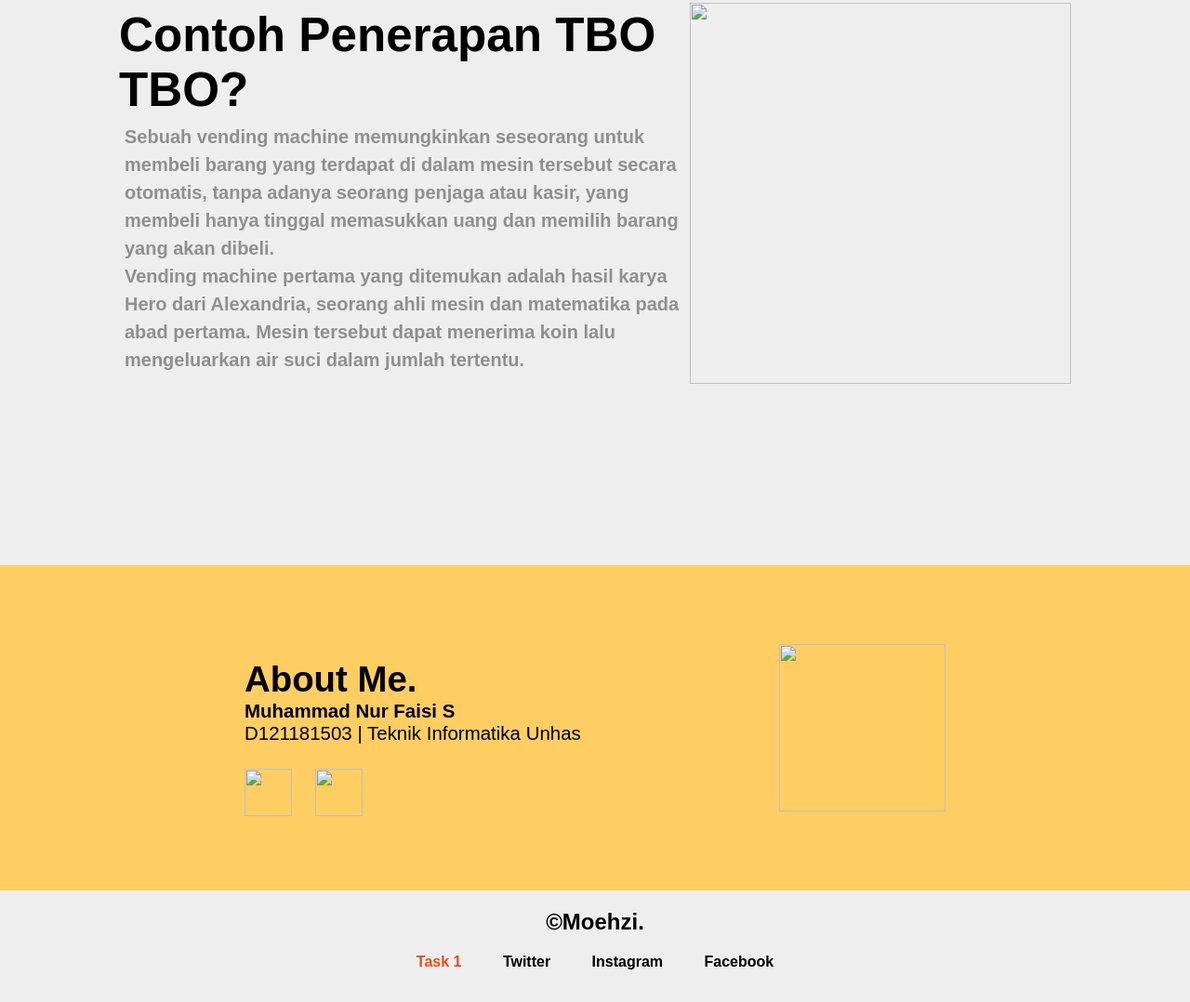
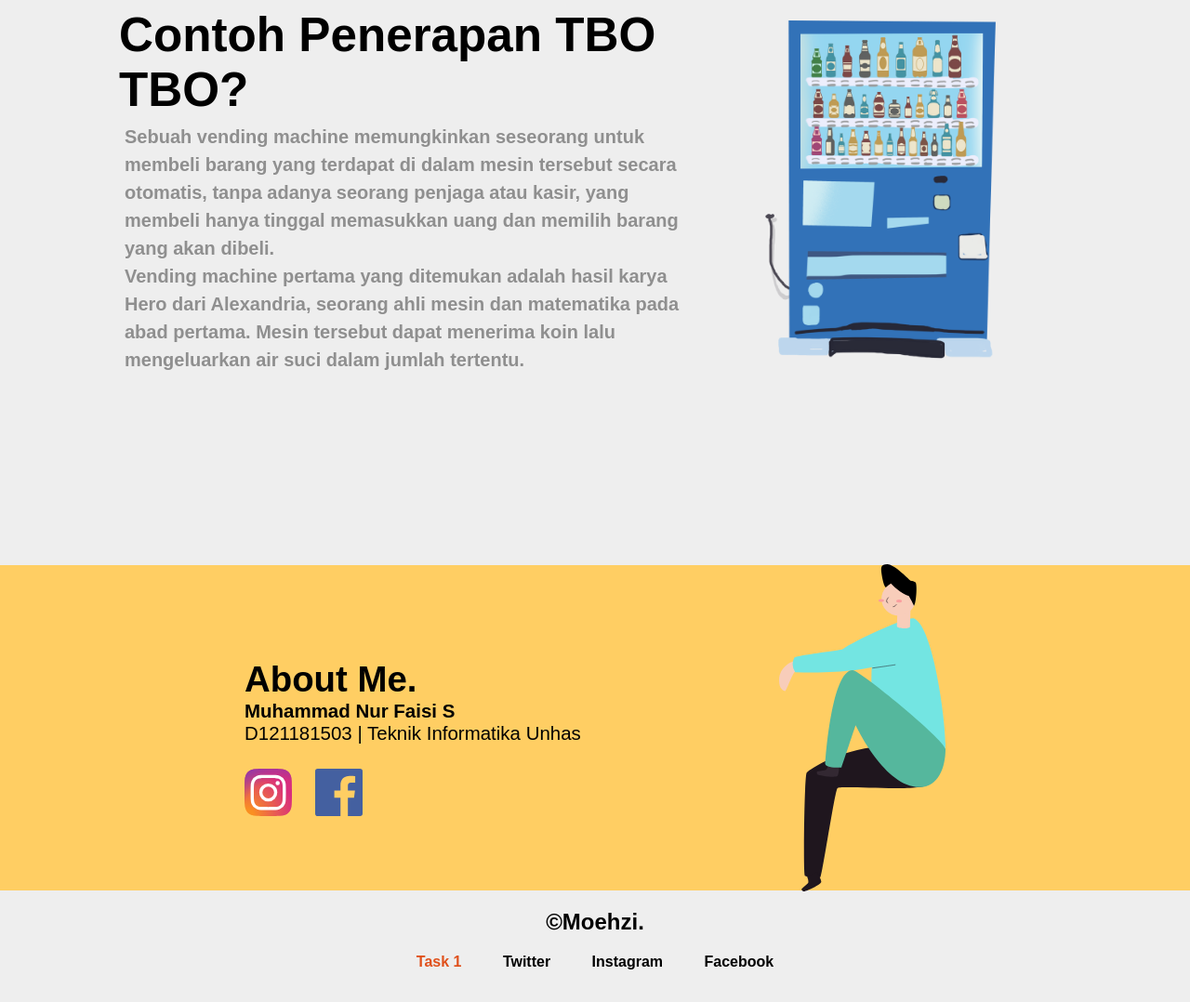
Before and after one commit to moehzi/tasktbo, a plain HTML site: page index.html in a window 1280 px wide. Shown: the part 1692-2770 px from the top of the page at 93% size. Drawn offline with nearby package versions, Linux system fonts and the light colour scheme; the site is published under a folder, as on GitHub Pages, so addresses that start at the root find nothing.

Commit message:
Update index.html

```diff
--- a/index.html
+++ b/index.html
@@ -32,7 +32,7 @@
                 </h3>
             </div>
             <div class="landingImage" data-aos="fade-down" data-aos-duration="2000">
-                <img src="/img/lading.svg" alt="">
+                <img src="img/lading.svg" alt="">
             </div>
         </div>
         <!-- FUngsi tbo -->
@@ -41,7 +41,7 @@
                 <h1>Kenapa Kita Harus Mempelajari
                     <br> <span style="color: #2f8be0;font-size: 3vw;">Ilmu TBO?</span>
                 </h1>
-                <img src="/img/br.svg" alt="">
+                <img src="img/br.svg" alt="">
             </div>
             <div class="aboutList" data-aos="fade-left" data-aos-duration="1000">
                 <ol>
@@ -74,7 +74,7 @@
                 </h4>
             </div>
             <div class="contohImage" data-aos="fade-down" data-aos-duration="2000">
-                <img src="/img/vending.png" alt="">
+                <img src="img/vending.png" alt="">
             </div>
         </div>
         <!-- Footer -->
@@ -83,11 +83,11 @@
                 <h1>About Me. <br><span style="font-size: 1.6vw; font-weight: strong;" class="bannerInnerText">
                         Muhammad Nur Faisi S</span> <br><span style="font-size: 1.6vw; font-weight: normal;"
                         class="bannerInnerText">D121181503 | Teknik Informatika Unhas</span></h1>
-                <a href="https://www.instagram.com/muhnurfaizi/"><img src="/img/instagram.svg" alt=""></a>
-                <a href="https://www.facebook.com/faizi1234098/"><img src="/img/facebook.svg" alt=""></a>
+                <a href="https://www.instagram.com/muhnurfaizi/"><img src="img/instagram.svg" alt=""></a>
+                <a href="https://www.facebook.com/faizi1234098/"><img src="img/facebook.svg" alt=""></a>
             </div>
             <div class="bannerImg">
-                <img src="/img/realme.svg" alt="">
+                <img src="img/realme.svg" alt="">
             </div>
         </div>
 
```
